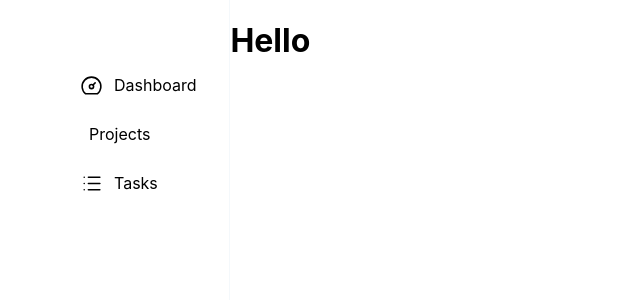
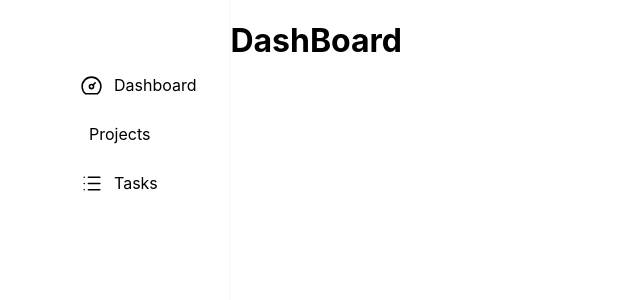
Before and after one commit to Shathath/project-management, a React (Create React App) app in the folder client/: page /dashboard in a window 1280 px wide. Shown: the top 300 px of the page, without its empty margins (0-640 px from the left). Built offline with nearby package versions, Linux system fonts and the light colour scheme.

Commit message:
projects and dashboard client side route added

```diff
--- a/client/src/App.js
+++ b/client/src/App.js
@@ -1,12 +1,12 @@
 import ProjectManagement from './projectManagement';
 
-function App() {
+function App()
+{
   return (
     <div className="App">
 		<ProjectManagement />
     </div>
   );
 }
-function Dashboard () { console.log("Called"); return `<h1>Hello</h1>` };
 
 export default App;
--- /dev/null
+++ b/client/src/dashboard.js
@@ -0,0 +1,9 @@
+import React from 'react';
+
+
+function DashBoard()
+{
+	return <h1>DashBoard</h1>
+}
+
+export default DashBoard;
--- a/client/src/projectManagement.js
+++ b/client/src/projectManagement.js
@@ -3,6 +3,10 @@ import React from 'react';
 import { BrowserRouter , Routes, Route } from 'react-router-dom';
 
 import SideBar from './components/sideBar';
+
+import DashBoard from './dashboard';
+
+import Projects from './projects';
 
 import './component.css';
 
@@ -15,12 +19,13 @@ function ProjectManagement()
 			<BrowserRouter>
 				<SideBar />
 				<Routes>
-					<Route path="dashboard" element={<Dashboard />}></Route>
+					<Route path="dashboard" element={<DashBoard />}></Route>
+					<Route path="projects" element={<Projects />}></Route>
 				</Routes>
 			</BrowserRouter>
 		</div>
 
 	)
 }
-const Dashboard = () => <h1>Hello</h1>
+
 export default ProjectManagement
--- /dev/null
+++ b/client/src/projects.js
@@ -0,0 +1,9 @@
+import React from 'react';
+
+
+function Projects()
+{
+	return <h1>Projects</h1>
+}
+
+export default Projects;
```
